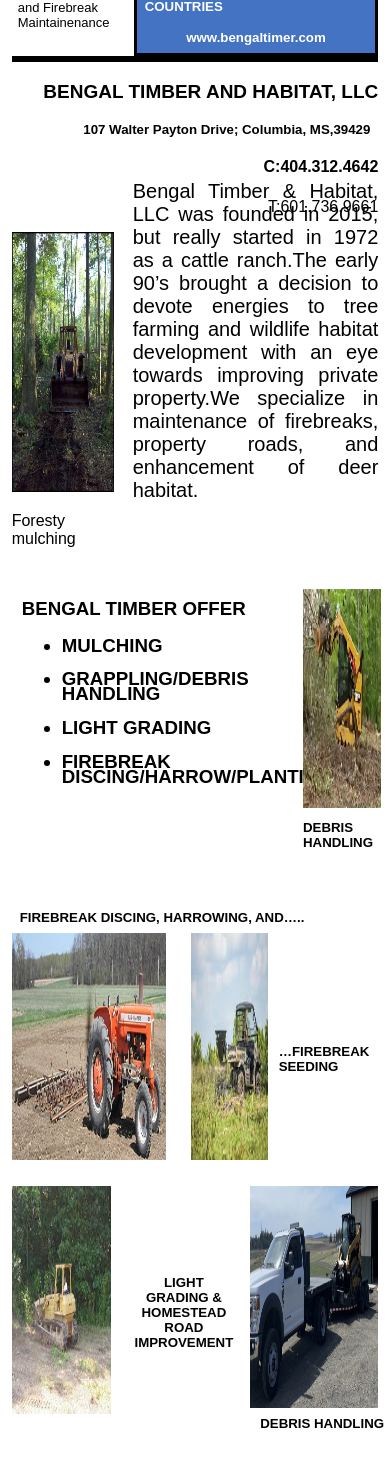
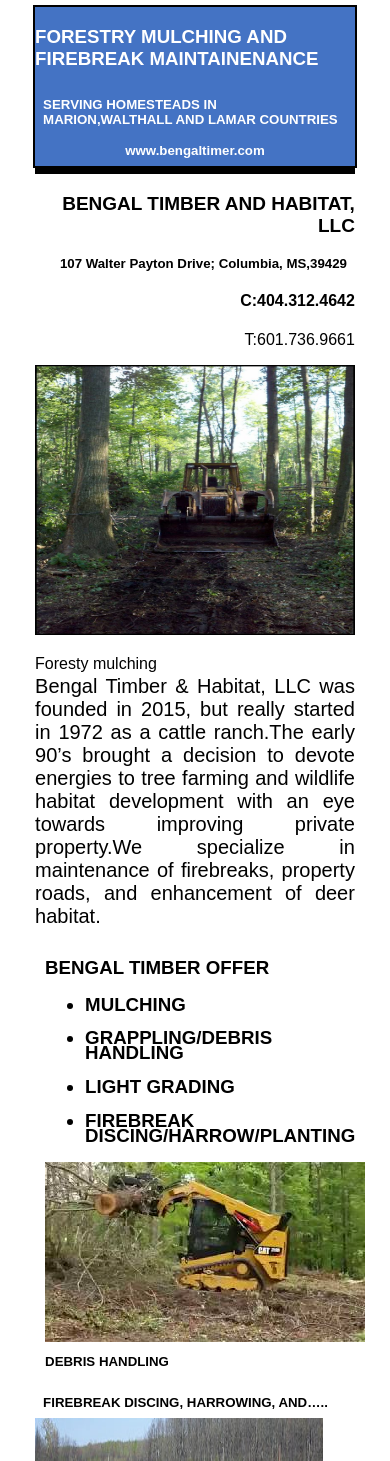
Before and after one commit to MahrukhRanjha/mahrukhranjha.github.io, a plain HTML site: page index.html in a window 390 px wide. Shown: the part 157-1618 px from the top of the page. Drawn offline with Linux system fonts and the light colour scheme.

Commit message:
file added

```diff
--- a/index.html
+++ b/index.html
@@ -50,7 +50,7 @@
         font-family:sans-serif;
         width:70%;
         height:80%;
-        border:3px solid black;
+        border:2px solid black;
 
     }
 
@@ -116,14 +116,20 @@
         justify-content: space-between;
      }
      .content3img{
-        width:70%;
+        width:47%;
         display:flex;
         justify-content: space-between;
      }
+     .content3imgg{
+        width:50%;
+        display:flex;
+
+     }
      .content3 h5{
-        width:25%;
+        width:50%;
         display:flex;
         align-items: center;
+        justify-content: center;
      }
      .content4{
         height:30%;
@@ -147,6 +153,15 @@
       justify-content: center;
       width:100%;
      }
+     .content4text{
+        width:65%;
+        display:flex;
+     }
+     .content4text h5{
+        width:50%;
+        display:flex;
+        justify-content: center;
+     }
      .footer{
         height:33%;
         width:100%;
@@ -154,6 +169,99 @@
         justify-content: center;
         align-items: center;
      }
+     @media screen and (max-width:667px){
+        .header{
+            flex-direction: column;
+
+        }
+        .main{
+		padding:5%;
+        height:100%;
+	}
+        .left-side{
+          width:100%;
+          display:flex;
+          justify-content: center;
+          align-items: center;
+          flex-direction: column;
+        }
+        .right-side{
+            width:100%;
+        }
+        .content1{
+            flex-direction: column;
+            height:auto;
+        }
+        .contentimg{
+            width:100%;
+            height:300px;
+        }.contentimg img{
+            height:90%;
+        }
+        .contenttext{
+            width:100%;
+            padding-top: 10px;
+
+        }
+        .content2{
+            flex-direction: column;
+            height:auto;
+        }
+        .content-list{
+            width:100%;
+        }
+        .contentimg2{
+            width:100%;
+            padding:0px;
+
+        }
+        .content3{
+            flex-direction: column;
+            height:auto;
+        }
+        .content3img{
+            width:100%;
+            display:flex;
+
+        }
+        .content3img img{
+            height:250px;
+        }
+        .content3imgg{
+            width:100%;
+            justify-content: center;
+           padding:10px 0px;
+
+        }
+        .content3imgg img{
+            width:50%;
+        }
+        .content4{
+            display: flex;
+            flex-direction: column;
+            height:auto;
+        }
+        .content4img{
+            width:100%;
+        }
+        .content4text{
+            width:100%;
+            padding:0px 0px 8px 0px;
+        }
+        .content4text >h5{
+            width:50%;
+        }
+        .content4text >img{
+            width:50%;
+        }
+     } @media screen and (max-width:602px){
+        .main{
+            padding:9%;
+            height:100%;
+        }
+
+     }
+
 </style>
 <body>
 <div class="main">
@@ -204,16 +312,18 @@ and	enhancement	of deer habitat.
        <h5 class="para2">FIREBREAK	DISCING,	HARROWING,	AND…..	</h5>
     <div class="content3">
         <div class="content3img">
-        <img src="img4.jpeg" width="60%" height="90%" >
-        <img src="img5.jpeg" width="30%" height="90%" >
+        <img class="img1"src="img4.jpeg" width="90%" height="90%" >
 
-    </div> <h5>…FIREBREAK	SEEDING</h5>
+
+    </div>  <div class="content3imgg"> <img src="img5.jpeg" width="44%" height="90%" >
+    <h5>…FIREBREAK	SEEDING</h5></div>
 
     </div>
     <div class="content4">
-        <img src="img6.jpeg" width="27%" height="90%" >
+        <div class="content4text">
+        <img src="img6.jpeg" width="35%" height="90%" >
         <h5>LIGHT	GRADING	&	HOMESTEAD	<br>
-            ROAD	IMPROVEMENT</h5>
+            ROAD	IMPROVEMENT</h5></div>
 		<div class="content4img">
 			<img src="img7.jpeg" width="100%" height="90%" >
 			<h5>DEBRIS	HANDLING</h5>
```
Also changed, not shown: logo1.png (deleted).
